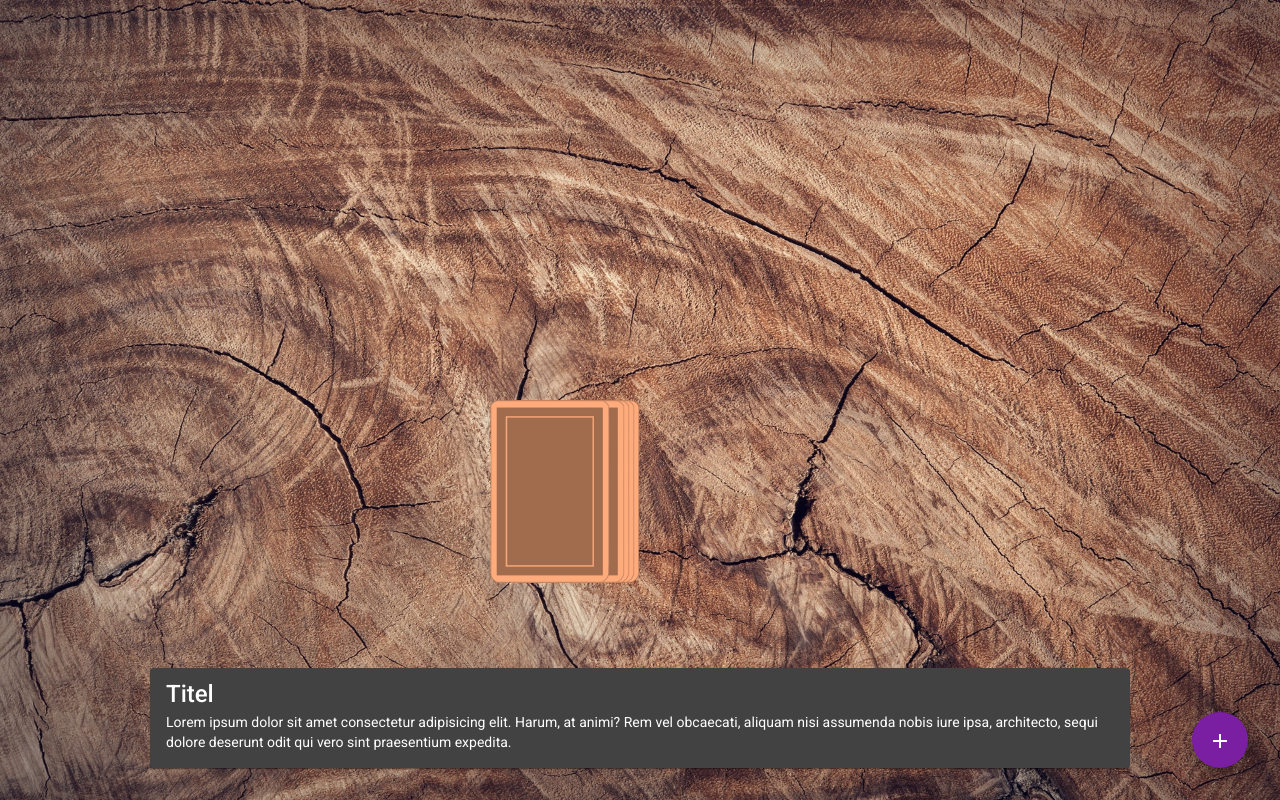
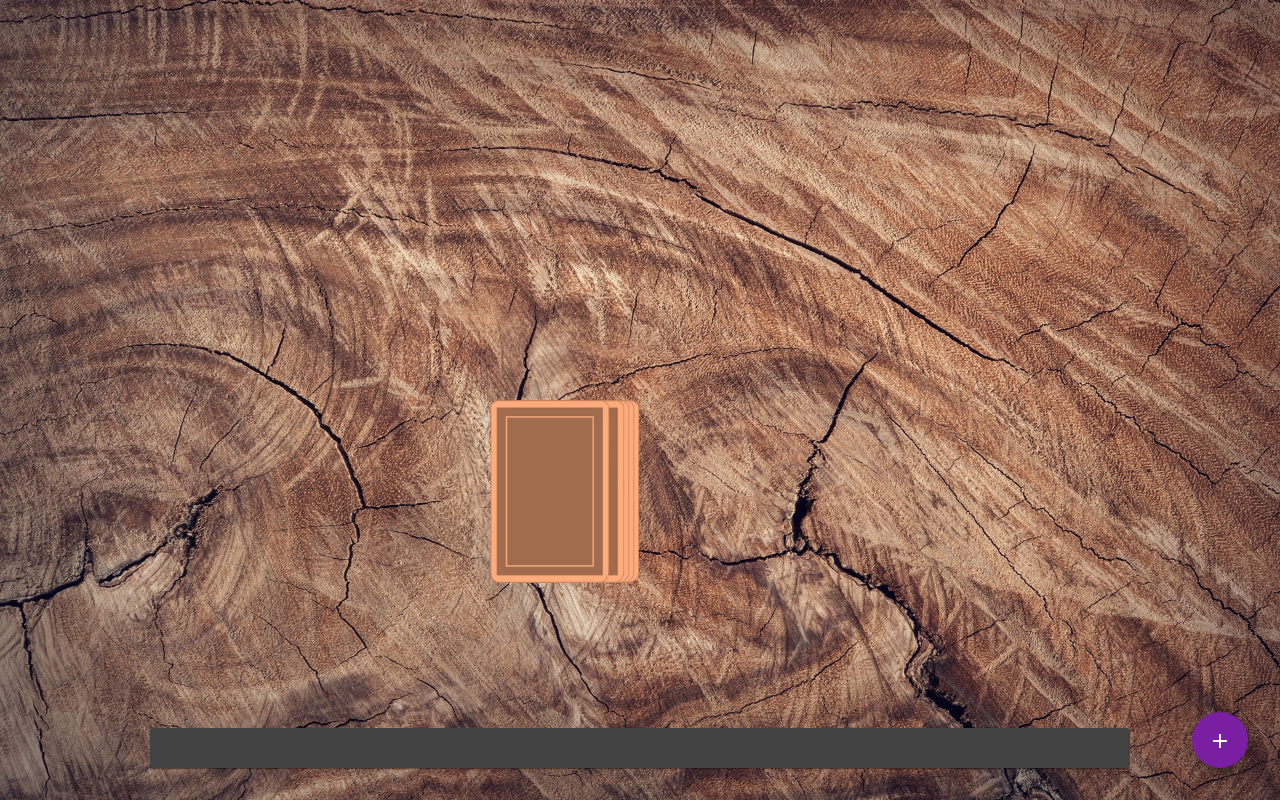
Before and after one commit to LeonDittrich/RingOfFire, an Angular app: page /game in a window 1280 px wide. Built offline with nearby package versions, Linux system fonts and the light colour scheme.

Commit message:
playing rule loding from JSON

```diff
--- a/src/app/game-description/game-description.component.html
+++ b/src/app/game-description/game-description.component.html
@@ -1,4 +1,4 @@
 <mat-card>
-    <mat-card-title>Titel</mat-card-title>
-    <mat-card-content>Lorem ipsum dolor sit amet consectetur adipisicing elit. Harum, at animi? Rem vel obcaecati, aliquam nisi assumenda nobis iure ipsa, architecto, sequi dolore deserunt odit qui vero sint praesentium expedita.</mat-card-content>
+    <mat-card-title>{{ title }}</mat-card-title>
+    <mat-card-content>{{ description }}</mat-card-content>
 </mat-card>
--- a/src/app/game-description/game-description.component.ts
+++ b/src/app/game-description/game-description.component.ts
@@ -1,15 +1,44 @@
-import { Component, OnInit } from '@angular/core';
+import { Component, OnChanges, OnInit, Input } from '@angular/core';
 
 @Component({
   selector: 'app-game-description',
   templateUrl: './game-description.component.html',
   styleUrls: ['./game-description.component.scss']
 })
-export class GameDescriptionComponent implements OnInit {
+export class GameDescriptionComponent implements OnInit, OnChanges {
+  cardAction = [
+    { title: 'Waterfall', description: 'Everyone has to start drinking at the same time. As soon as player 1 stops drinking, player 2 may stop drinking. Player 3 may stop as soon as player 2 stops drinking, and so on.' },
+    { title: 'You', description: 'You decide who drinks' },
+    { title: 'Me', description: 'Congrats! Drink a shot!' },
+    { title: 'Category', description: 'Come up with a category (e.g. Colors). Each player must enumerate one item from the category.' },
+    { title: 'Bust a jive', description: 'Player 1 makes a dance move. Player 2 repeats the dance move and adds a second one. ' },
+    { title: 'Chicks', description: 'All girls drink.' },
+    { title: 'Heaven', description: 'Put your hands up! The last player drinks!' },
+    { title: 'Mate', description: 'Pick a mate. Your mate must always drink when you drink and the other way around.' },
+    { title: 'Thumbmaster', description: '' },
+    { title: 'Men', description: 'All men drink.' },
+    { title: 'Quizmaster', description: '' },
+    { title: 'Never have i ever...', description: 'Say something you nnever did. Everyone who did it has to drink.' },
+    { title: 'Rule', description: 'Make a rule. Everyone needs to drink when he breaks the rule.' },
+  ];
+
+  title='';
+  description='';
+  @Input() card: string;  // eine Inputvariable vom Typ card
+
 
   constructor() { }
 
   ngOnInit(): void {
   }
 
+  ngOnChanges(): void {  // void bedeutet sie führt nur was aus und gibt nix zurück, die Funktion ngOnChances wird bei jeder veränderrung ausgeführt
+    if (this.card) {  // führen wir nur aus wenn die Karte bereits existiert
+      console.log('current card', this.card);
+      let cardNumber = +this.card.split('_')[1];  // Mit dem + wandeln wir das String array in eine Number um, mit split spalten wir an dem _ die Karte in 2 Teile und mit [1] lesen wir das Array an stelle 1 aus was die Zahl ist
+      this.title = this.cardAction[cardNumber - 1].title;  // title ist die Karte mit zb. der Nr 2 und das - zieht eins ab- da wir ja im array bei 0 anfangen zu Zählen aber die Karten mit der Zahl 1 Anfangen. Mit title holen wir uns den Titel
+      this.description = this.cardAction[cardNumber - 1].description;  // Hier das selbe, bloß das wir hier die Beschreibung uns holen
+    }
+  }
+
 }
--- a/src/app/game/game.component.html
+++ b/src/app/game/game.component.html
@@ -22,7 +22,7 @@
     </div>
 </div>
 
-<app-game-description class="game-description"></app-game-description>
+<app-game-description [card]="currentCard" class="game-description"></app-game-description>
 
 <button mat-fab color="primary" (click)="openDialog()" class="btn-add">
     <mat-icon>add</mat-icon>
```
Also changed, not shown: src/app/app.module.ts (+5 -5 lines).
